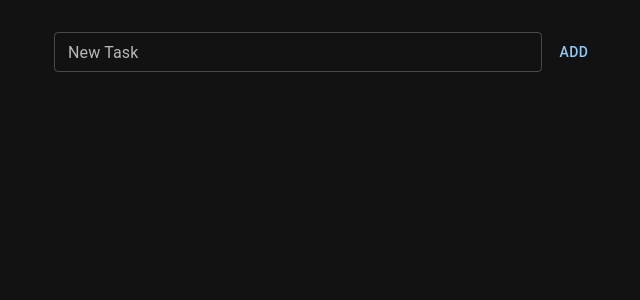
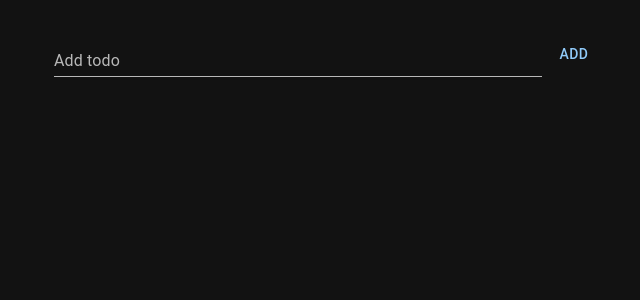
Before and after one commit to masroor47/clearblade-todo-app, a React (Create React App) app: page / in a window 1280 px wide. Shown: the top 300 px of the page, without its empty margins (310-950 px from the left). Built offline with nearby package versions, Linux system fonts and the light colour scheme.

Commit message:
remove types, change text based on whether editing a todo or creating a todo

```diff
--- a/src/components/ToDoForm.tsx
+++ b/src/components/ToDoForm.tsx
@@ -1,10 +1,7 @@
 import React, { useState } from "react";
 import { Button, TextField } from "@mui/material";
 
-type ToDoFormProps = {
-  addTodo: (text: string) => void;
-  initialText?: string;
-};
+import { ToDoFormProps } from "./types";
 
 export default function ToDoForm({ addTodo, initialText }: ToDoFormProps) {
   const [value, setValue] = useState(initialText || "");
@@ -21,15 +18,17 @@ export default function ToDoForm({ addTodo, initialText }: ToDoFormProps) {
       <div style={{display: "flex"}}>
         <TextField
           id="outlined-basic"
-          label="New Task"
-          variant="outlined"
+          label={initialText ? "Edit" : "Add todo"}
+          variant={initialText ? "outlined" : "standard"}
           type="text"
           size="small"
           fullWidth
           value={value}
           onChange={e => setValue(e.target.value)}
         />
-        <Button type="submit">Add</Button>
+        <Button type="submit">
+          {initialText ? "Save" : "Add"}
+        </Button>
       </div>
     </form>
   );
--- a/src/components/ToDoList.tsx
+++ b/src/components/ToDoList.tsx
@@ -4,26 +4,24 @@ import ToDoForm from "./ToDoForm";
 import ToDo from "./ToDo";
 import { Stack } from "@mui/material";
 
-type Todo = {
-  text: string;
-  isCompleted: boolean;
-};
+import { TodoType } from "./types";
 
 export default function ToDoList() {
   // initialize todos from local storage if available
-  const [todos, setTodos] = useState<Todo[]>(() => {
+  const [todos, setTodos] = useState<TodoType[]>(() => {
     const storedTodos = localStorage.getItem("todos");
     return storedTodos ? JSON.parse(storedTodos) : [];
   });
   const [editTodoIndex, setEditTodoIndex] = useState<number | null>(null);
 
-  // Update local storage when todos change
+  // update local storage when todos change
   useEffect(() => {
     localStorage.setItem("todos", JSON.stringify(todos));
   }, [todos]);
 
   const addTodo = (text: string) => {
     if (editTodoIndex !== null) {
+      // if this is an edit, update the todo at editTodoIndex
       const newTodos = [...todos];
       newTodos[editTodoIndex].text = text;
       setTodos(newTodos);
```
